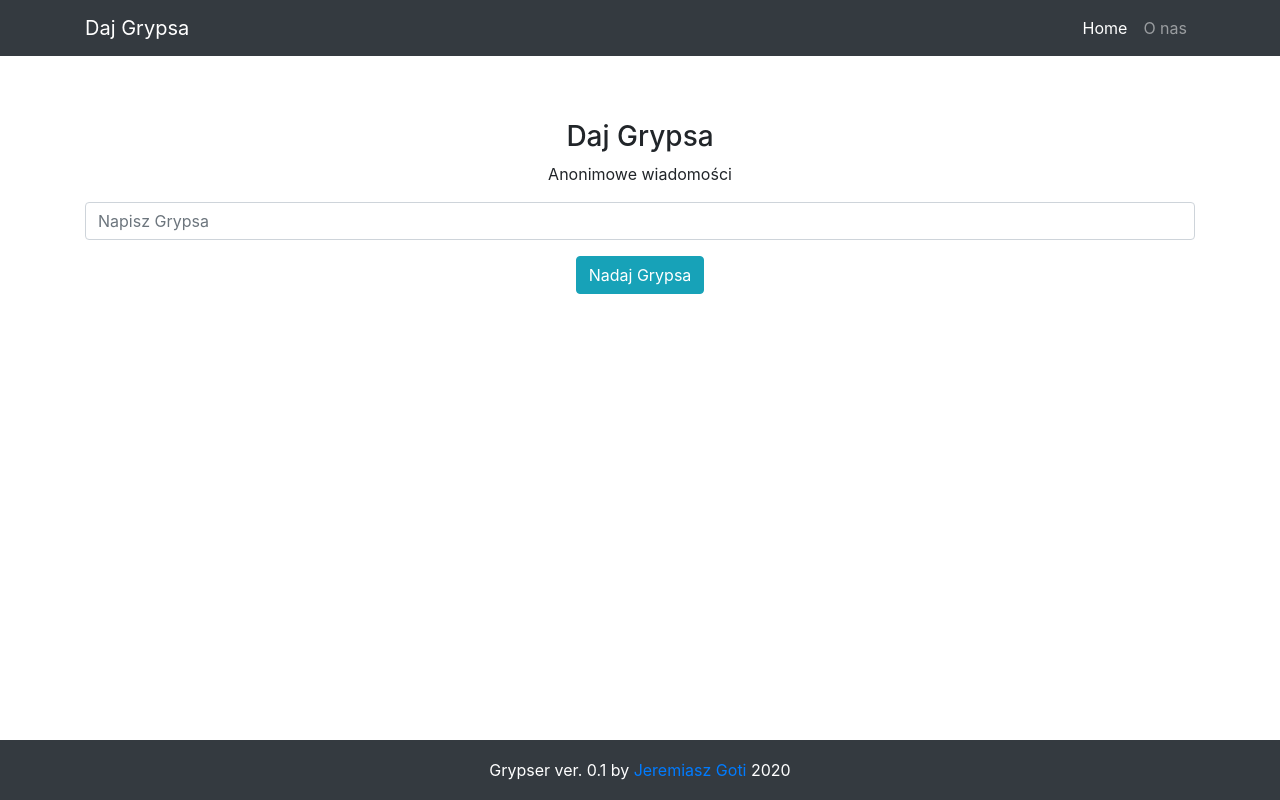
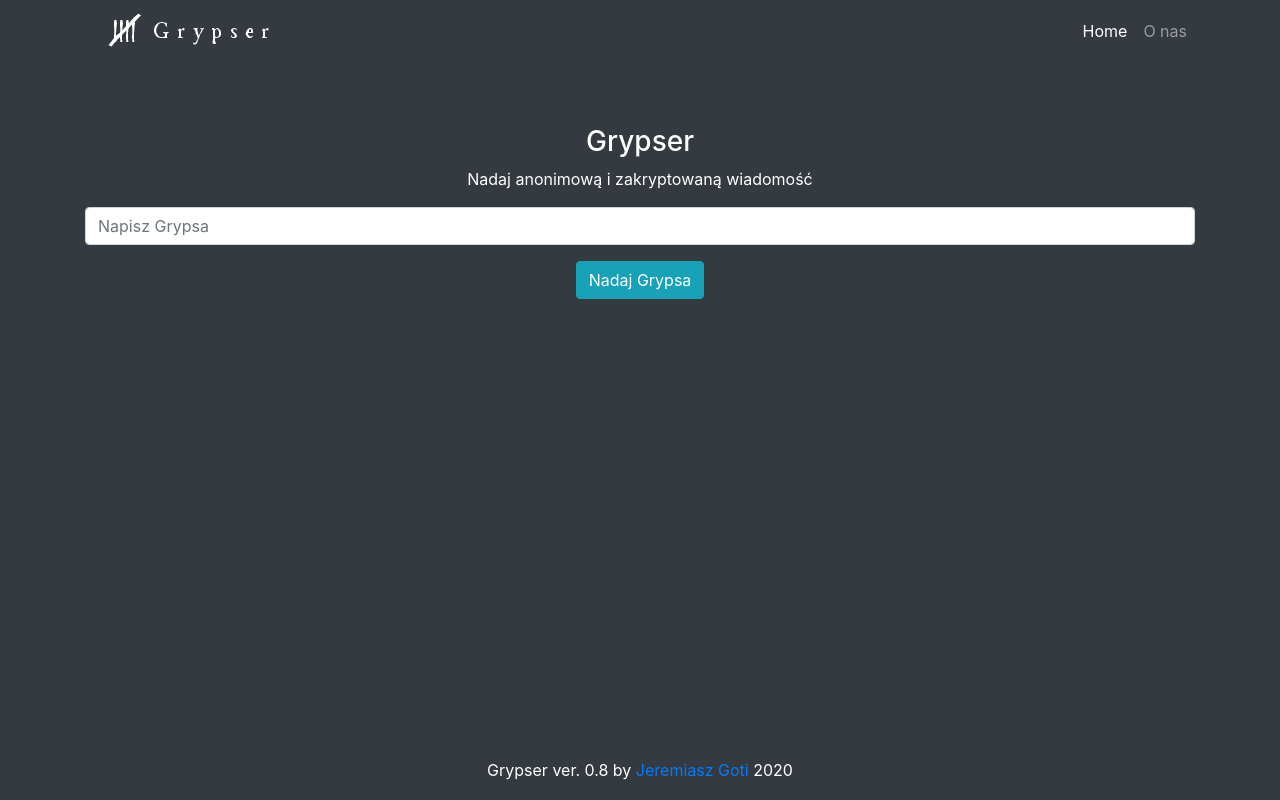
Before and after one commit to jeremiasz-goti/grypser, a Flask app: page / in a window 1280 px wide. Run offline with Flask 2, Linux system fonts and the light colour scheme; parts of the project's set-up code (start-up, migrations or seed data) failed here and were passed over; some libraries are stand-ins or nearby versions.

Commit message:
front changes

```diff
--- a/static/main.css
+++ b/static/main.css
@@ -1,6 +1,16 @@
+body {
+  background-color: #343a40;
+  color: #fff;
+}
 .forms-cont {
   margin-top: 3rem;
 }
+
+.text-gryps {
+  color: black;
+}
+
+
 footer {
   position: fixed;
   bottom: 0;
@@ -12,6 +22,10 @@ footer {
 
 }
 
+.stats-life {
+  font-size: 0.6em;
+}
+
 .zniszcz {
   margin-top: 20px;
 }
--- a/templates/base.html
+++ b/templates/base.html
@@ -8,9 +8,9 @@
   <meta name="description" content="">
   <meta name="author" content="">
   {% if title %}
-    <title>{{ title }} - Daj Grypsa</title>
+    <title>{{ title }} - Grypser</title>
   {% else %}
-    <title>Daj Grypsa</title>
+    <title>Grypser</title>
   {% endif %}
 
   <!-- Bootstrap core CSS -->
@@ -25,7 +25,7 @@
   <!-- Navigation -->
   <nav class="navbar navbar-expand-lg navbar-dark bg-dark static-top">
     <div class="container">
-      <a class="navbar-brand" href="{{ url_for('home')}}">Daj Grypsa</a>
+ <a class="navbar-brand" href="{{ url_for('home')}}"><img src="{{ url_for('static', filename='img/grypser-white.png') }}" alt=""></a>
       <button class="navbar-toggler" type="button" data-toggle="collapse" data-target="#navbarResponsive" aria-controls="navbarResponsive" aria-expanded="false" aria-label="Toggle navigation">
         <span class="navbar-toggler-icon"></span>
       </button>
@@ -71,7 +71,7 @@
   <script src="{{ url_for('static', filename='bootstrap/js/bootstrap.bundle.min.js') }}"></script>
 
   <footer>
-  <p class='text-center'>Grypser ver. 0.1 by <a href="https://jeremiaszgoti.com">Jeremiasz Goti</a> 2020</p>
+  <p class='text-center'>Grypser ver. 0.8 by <a href="https://jeremiaszgoti.com">Jeremiasz Goti</a> 2020</p>
   </footer>
 
 </body>
--- a/templates/home.html
+++ b/templates/home.html
@@ -3,8 +3,8 @@
   <div class="container">
     <div class="row">
       <div class="col-lg-12 text-center">
-        <h3 class="mt-5">Daj Grypsa</h3>
-        <p>Anonimowe wiadomości</p>
+        <h3 class="mt-5">Grypser</h3>
+        <p>Nadaj anonimową i zakryptowaną wiadomość</p>
       </div>
     </div>
   </div>
```
Also changed, not shown: templates/gryps.html (+4 -5 lines), grypsy.db, static/img/bt-logo.png (deleted), static/img/grypser-white.png (added).
